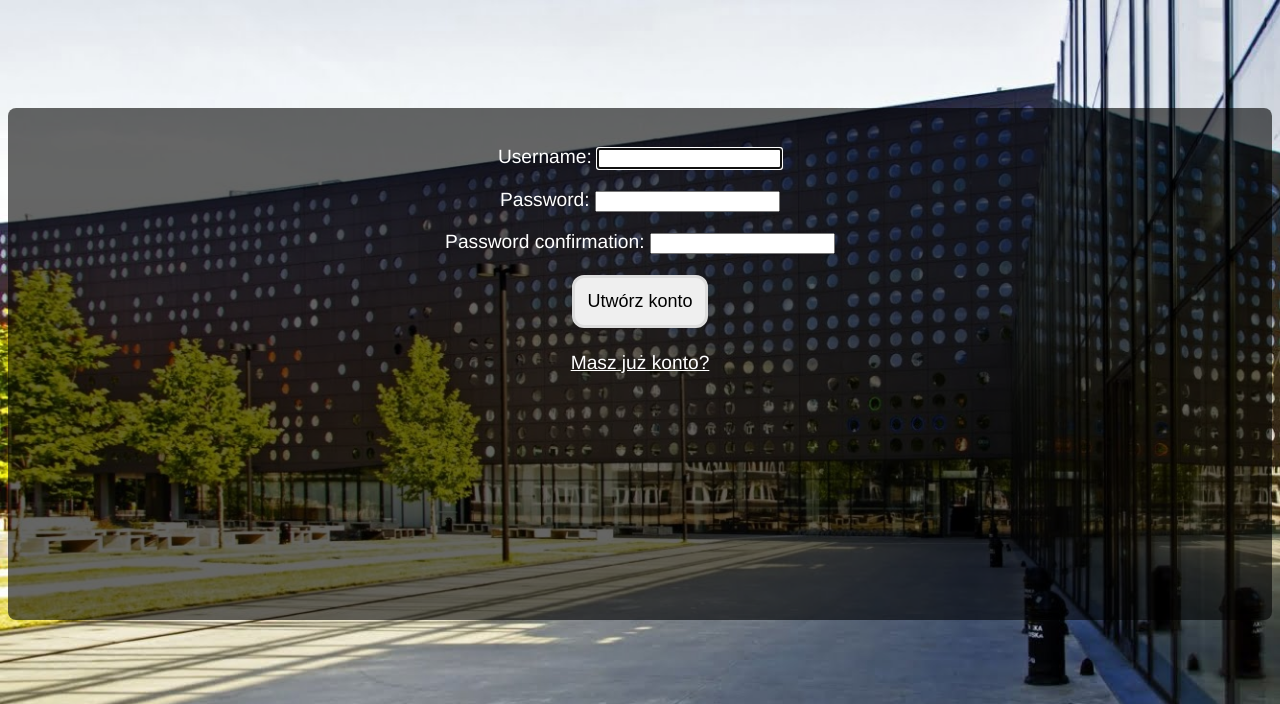
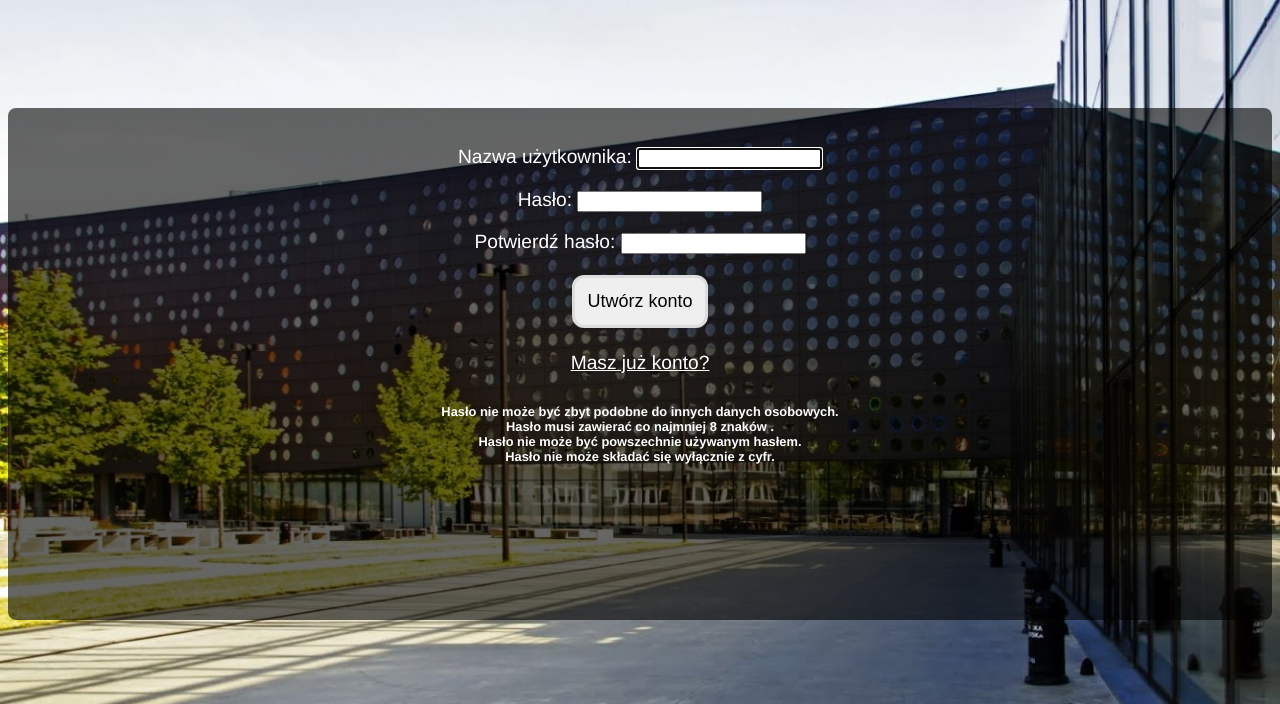
Before and after one commit to Sophie-1227/rekrutacja, a Django app: page /signup/ in a window 1280 px wide. Shown: the top 704 px of the page. Run offline with Django 4.2, Linux system fonts and the light colour scheme.

Commit message:
fixed signup page

```diff
--- a/project/rekrutacja/myapp/templates/base.html
+++ b/project/rekrutacja/myapp/templates/base.html
@@ -27,7 +27,7 @@
                 <i class="fa fa-caret-down"></i>
             </button>
             <div class="dropdown-content">
-                <a href= "{% url 'settings' %}">USTAWIENIA</a>
+                <a href="{% url 'password_change' %}">ZMIEŃ HASŁO</a>
                 <!-- <a href= "/notifications">POWIADOMIENIA</a> -->
                 <a href= "{% url 'logout' %}">WYLOGUJ SIĘ</a>
               </div>
--- a/project/rekrutacja/myapp/templates/signup.html
+++ b/project/rekrutacja/myapp/templates/signup.html
@@ -13,7 +13,7 @@
         <form method="POST" class="login-form">
           {% csrf_token %}
           <p>
-            <label for="id_username">Username:</label>
+            <label for="id_username">Nazwa użytkownika:</label>
             <input
               type="text"
               name="username"
@@ -27,7 +27,7 @@
           </p>
 
           <p>
-            <label for="id_password1">Password:</label>
+            <label for="id_password1">Hasło:</label>
             <input
               type="password"
               name="password1"
@@ -38,7 +38,7 @@
           </p>
 
           <p>
-            <label for="id_password2">Password confirmation:</label>
+            <label for="id_password2">Potwierdź hasło:</label>
             <input
               type="password"
               name="password2"
@@ -50,6 +50,10 @@
           <button class="button" type="submit">Utwórz konto</button><br /><br />
           <a href="/login/">Masz już konto?</a>
         </form>
+        <h6>Hasło nie może być zbyt podobne do innych danych osobowych.<br />
+          Hasło musi zawierać co najmniej 8 znaków  .<br />
+          Hasło nie może być powszechnie używanym hasłem.<br />
+          Hasło nie może składać się wyłącznie z cyfr.</h6>
       </div>
     </div>
   </body>
--- a/project/rekrutacja/myapp/urls.py
+++ b/project/rekrutacja/myapp/urls.py
@@ -1,4 +1,5 @@
 from django.urls import path
+from django.contrib.auth.views import PasswordChangeView, PasswordChangeDoneView
 from . import views
 
 urlpatterns = [
@@ -16,4 +17,9 @@ urlpatterns = [
     path('ofer/', views.user_ofer, name='ofer'),
     path('settings/', views.user_settings, name='settings'),
     path('admin_view/', views.admin_view, name='admin_view'),
+    path('qualify_stack/', views.qualify_stack_view, name='qualify_stack'),
+    path('qualify_sort/', views.qualify_sort_view, name='qualify_sort'),
+    path('change-password/', PasswordChangeView.as_view(), name='password_change'),
+    path('change-password/done/', PasswordChangeDoneView.as_view(),
+         name='password_change_done')
 ]
--- a/project/rekrutacja/myapp/views.py
+++ b/project/rekrutacja/myapp/views.py
@@ -129,7 +129,7 @@ def user_adres(request):
 
 
 def user_zgloszenia(request):
-    # TODO implement user_zgloszenia and create html page
+    # TODO: implement user_zgloszenia and create html page
     pass
 
 
```
Also changed, not shown: project/rekrutacja/db.sqlite3.
